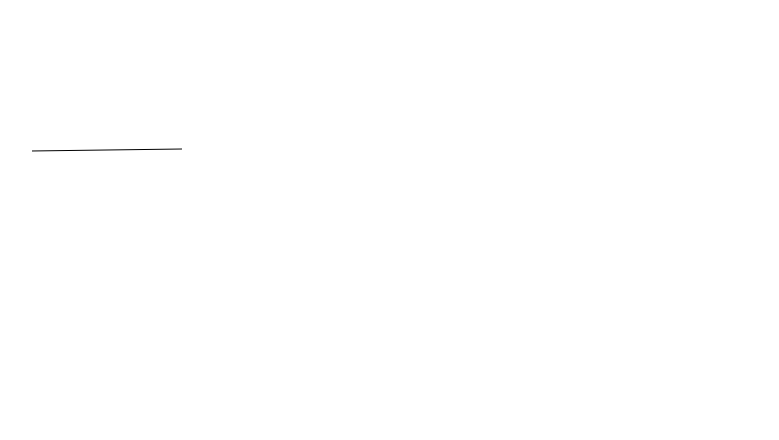
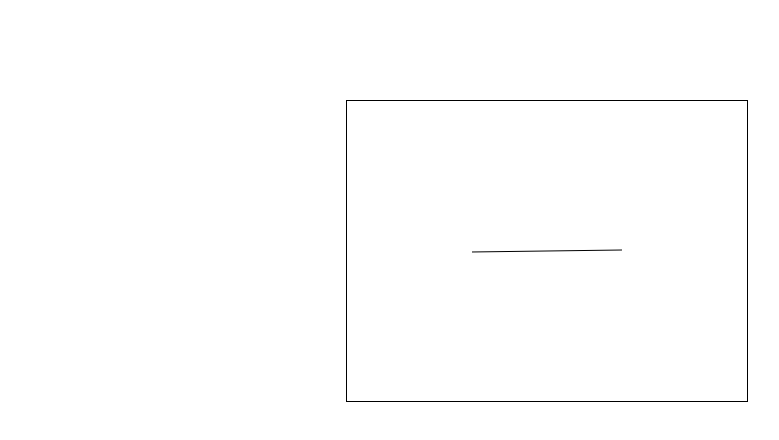
Before and after one commit to stefsiekman/learn-lisa-js, a plain HTML site: page index.html in a window 1280 px wide. Shown: the whole page, without its empty margins (93-872 px from the left). Drawn offline with Linux system fonts and the light colour scheme.

Commit message:
Add comments

```diff
--- a/index.html
+++ b/index.html
@@ -1,4 +1,3 @@
-<!DOCTYPE html>
 <html>
     <head>
         <meta charset="UTF-8">
@@ -7,9 +6,15 @@
             body {
                 margin: 0;
             }
+            canvas {
+                border: 1px solid black;
+                display: block; /* Put it in the center */
+                margin: 100px auto; /* Up/down, then left/right margin (centering) */
+            }
         </style>
     </head>
     <body>
+        <!-- This is the important bit, change the size if you want! -->
         <canvas id="canvas" width="400" height="300"></canvas>
     <script src="main.js"></script>
     </body>
```
Also changed, not shown: main.js (+18 -0 lines).
